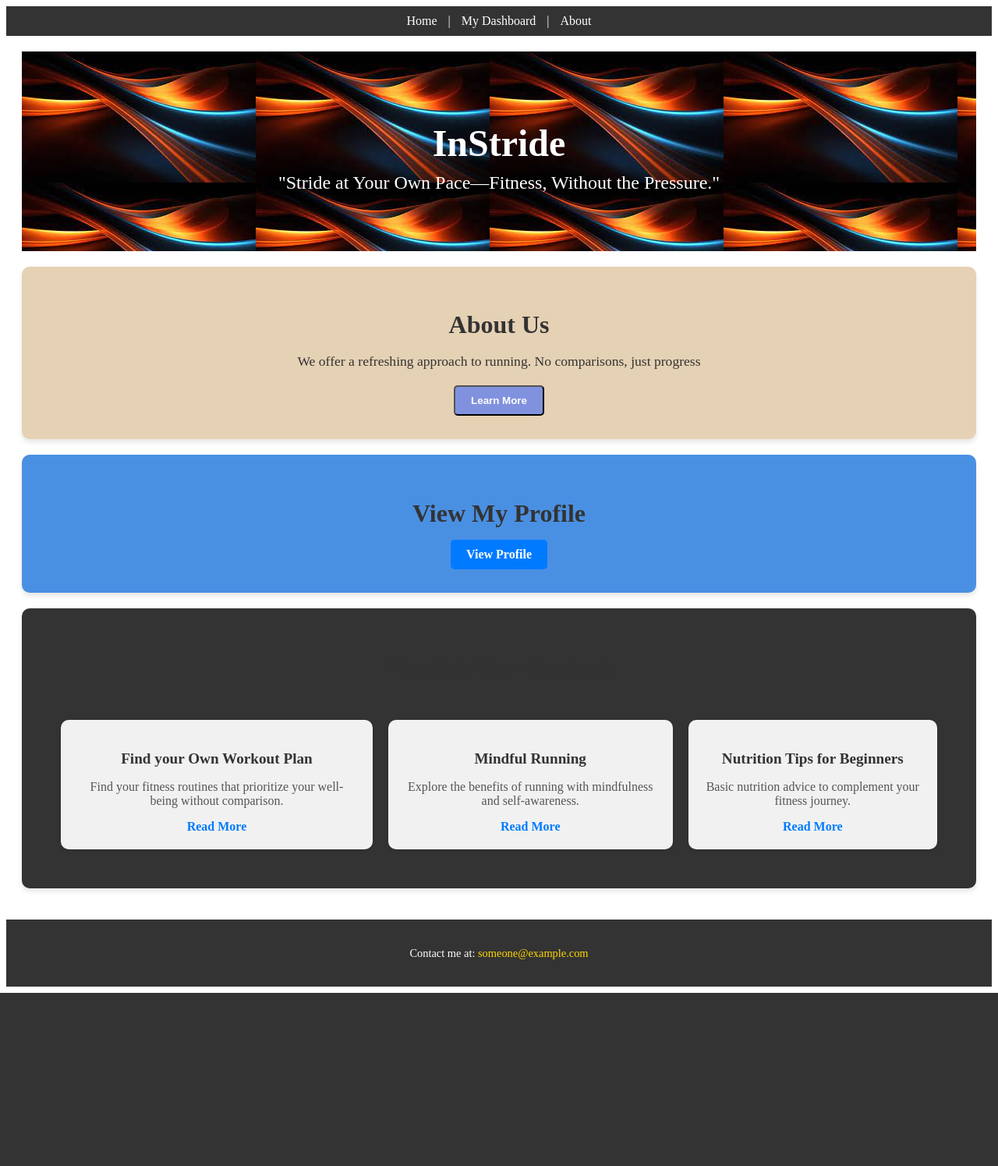
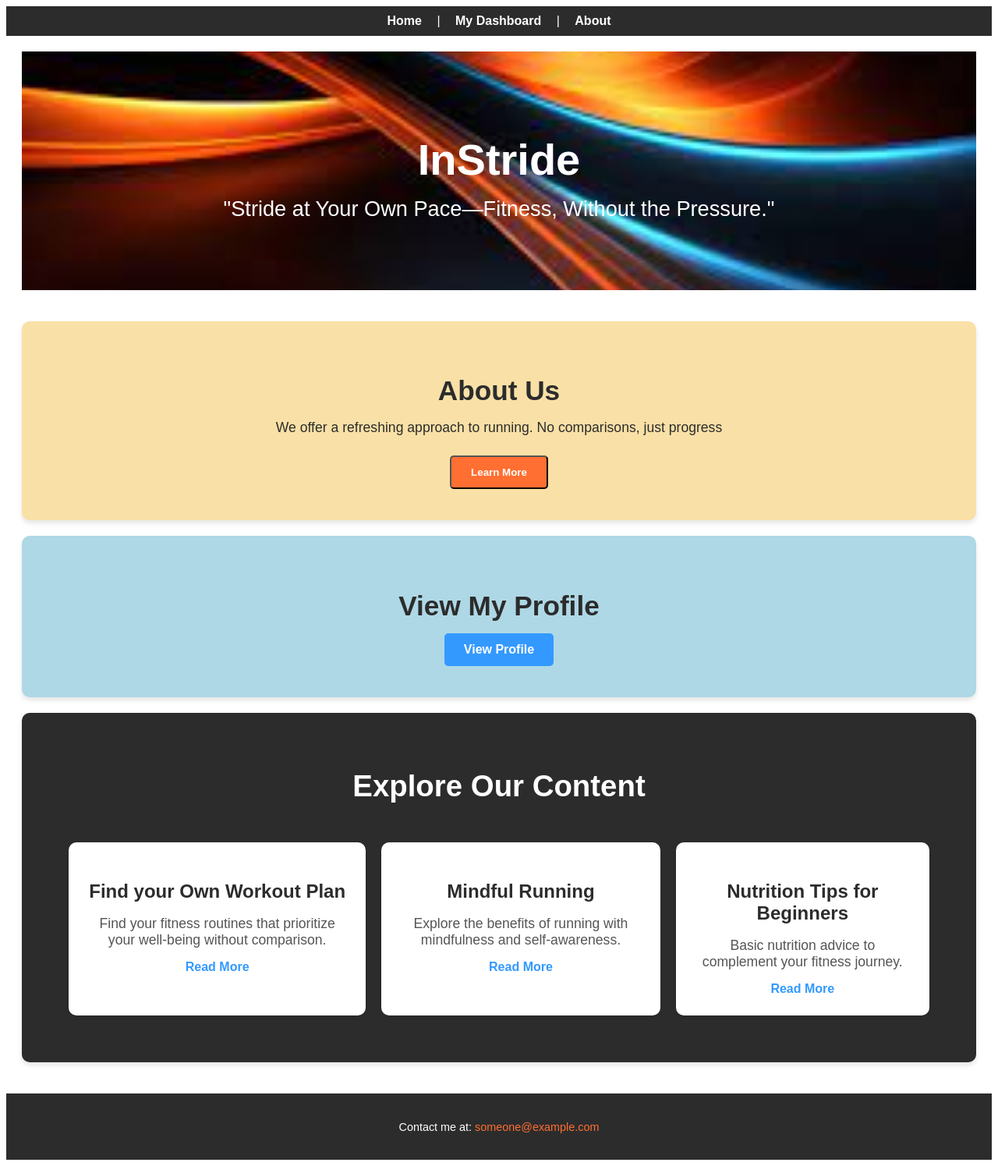
Before and after one commit to EmmaLond/Final_Project, a PHP site: page / in a window 1280 px wide. Shown: the whole page at 78% size. Before the commit the page ends 1273 px from the top, so only its background shows below. Run offline with PHP 8.4, Linux system fonts and the light colour scheme; the visitor is signed in with stand-in values (Sample User, id 1).

Commit message:
color pallete from LLM

```diff
--- a/stylesF.css
+++ b/stylesF.css
@@ -1,21 +1,22 @@
 /* General Styles */
 body {
-    background-color: #FFFFFF; /* White background */
-    color: #333333; /* Dark Charcoal text */
-
+    background-color: #FFFFFF; /* White background for cleanliness */
+    color: #2C2C2C; /* Deep Charcoal text for easy readability */
+    font-family: Arial, sans-serif;
 }
 
 header {
-    background-color: #333333;
-    color: #fff;
+    background-color: #2C2C2C; /* Deep Charcoal for the header */
+    color: #FFFFFF; /* White text */
     padding: 10px 20px;
     text-align: center;
 }
 
 header nav a {
-    color: #fff;
+    color: #FFFFFF; /* White */
     text-decoration: none;
-    margin: 0 10px;
+    margin: 0 15px;
+    font-weight: bold;
 }
 
 header nav a:hover {
@@ -29,27 +30,29 @@ main {
 /* Hero Section */
 .hero {
     text-align: center;
-    padding: 50px 20px;
-    background-image: url('background2.jpeg');
+    padding: 60px 20px;
+    background-image: url('background2.jpeg'); /* Hero Image */
+    background-size: cover;
+    background-position: center;
     color: white;
-
+    margin-bottom: 40px;
 }
 
 .hero h1 {
-    font-size: 3rem;
-    margin-bottom: 10px;
+    font-size: 3.5rem;
+    margin-bottom: 15px;
 }
 
 .hero h3 {
-    font-size: 1.5rem;
+    font-size: 1.7rem;
     font-weight: 300;
     margin-top: 0;
 }
 
 /* About Section */
 .about {
-    background-color: #E5D1B4;;
-    padding: 30px;
+    background-color: #F9E0A6; /* Warm Beige for a welcoming tone */
+    padding: 40px;
     margin: 20px 0;
     border-radius: 10px;
     box-shadow: 0 4px 6px rgba(0, 0, 0, 0.1);
@@ -57,20 +60,20 @@ main {
 }
 
 .about .section-content h2 {
-    font-size: 2rem;
+    font-size: 2.2rem;
     margin-bottom: 15px;
 }
 
 .about .section-content p {
     font-size: 1.1rem;
-    margin-bottom: 20px;
+    margin-bottom: 25px;
 }
 
 .about .cta-btn {
     display: inline-block;
-    background-color: #8091de;
+    background-color: #FF6F32; /* Vibrant Orange for CTA */
     color: white;
-    padding: 10px 20px;
+    padding: 12px 25px;
     border-radius: 5px;
     text-decoration: none;
     font-weight: bold;
@@ -78,13 +81,13 @@ main {
 }
 
 .about .cta-btn:hover {
-    background-color: #7888cf;
+    background-color: #E55B29; /* Slightly darker orange */
 }
 
 /* User Section */
 .user {
-    background-color: #4A90E2;
-    padding: 30px;
+    background-color: #AED8E6; /* Muted Light Blue to calm the energy */
+    padding: 40px;
     margin: 20px 0;
     border-radius: 10px;
     box-shadow: 0 4px 6px rgba(0, 0, 0, 0.1);
@@ -92,15 +95,15 @@ main {
 }
 
 .user .section-content h2 {
-    font-size: 2rem;
+    font-size: 2.2rem;
     margin-bottom: 15px;
 }
 
 .user .cta-btn {
     display: inline-block;
-    background-color: #007BFF;
+    background-color: #3399FF; /* Rich Sky Blue for the button */
     color: white;
-    padding: 10px 20px;
+    padding: 12px 25px;
     border-radius: 5px;
     text-decoration: none;
     font-weight: bold;
@@ -108,20 +111,21 @@ main {
 }
 
 .user .cta-btn:hover {
-    background-color: #0056b3;;
+    background-color: #2578B8; /* Darker blue for hover */
 }
 
 /* Content Section */
 .content {
-    background-color: #333333;
-    padding: 30px;
+    background-color: #2C2C2C; /* Deep Charcoal background */
+    padding: 40px;
     margin: 20px 0;
     border-radius: 10px;
     box-shadow: 0 4px 6px rgba(0, 0, 0, 0.1);
+    color: white;
 }
 
 .content .section-content h2 {
-    font-size: 2rem;
+    font-size: 2.4rem;
     text-align: center;
     margin-bottom: 30px;
 }
@@ -133,48 +137,49 @@ main {
 }
 
 .content table td {
-    background-color: #F1F1F1;;
-    padding: 20px;
+    background-color: #FFFFFF; /* White background for contrast */
+    padding: 25px;
     border-radius: 10px;
     box-shadow: 0 2px 4px rgba(0, 0, 0, 0.1);
+    color: #2C2C2C; /* Dark charcoal text */
     text-align: center;
     vertical-align: top;
 }
 
 .content table h3 {
-    font-size: 1.2rem;
+    font-size: 1.5rem;
     margin-bottom: 10px;
-    color: #333333
+    color: #2C2C2C; /* Dark Charcoal for headings */
 }
 
 .content table p {
-    font-size: 1rem;
+    font-size: 1.1rem;
     margin-bottom: 15px;
     color: #555;
 }
 
 .content table a {
-    color: #007BFF;
+    color: #3399FF; /* Rich Sky Blue for links */
     font-weight: bold;
     text-decoration: none;
     transition: color 0.3s;
 }
 
 .content table a:hover {
-    color: #0056b3;
+    color: #2578B8; /* Darker blue for hover effect */
 }
 
 /* Footer */
 footer {
     text-align: center;
     padding: 20px;
-    background-color: #333333;
+    background-color: #2C2C2C; /* Deep Charcoal for footer */
     color: white;
     font-size: 0.9rem;
 }
 
 footer a {
-    color: #FFD700;
+    color: #FF6F32; /* Vibrant Orange for footer links */
     text-decoration: none;
 }
 
```
